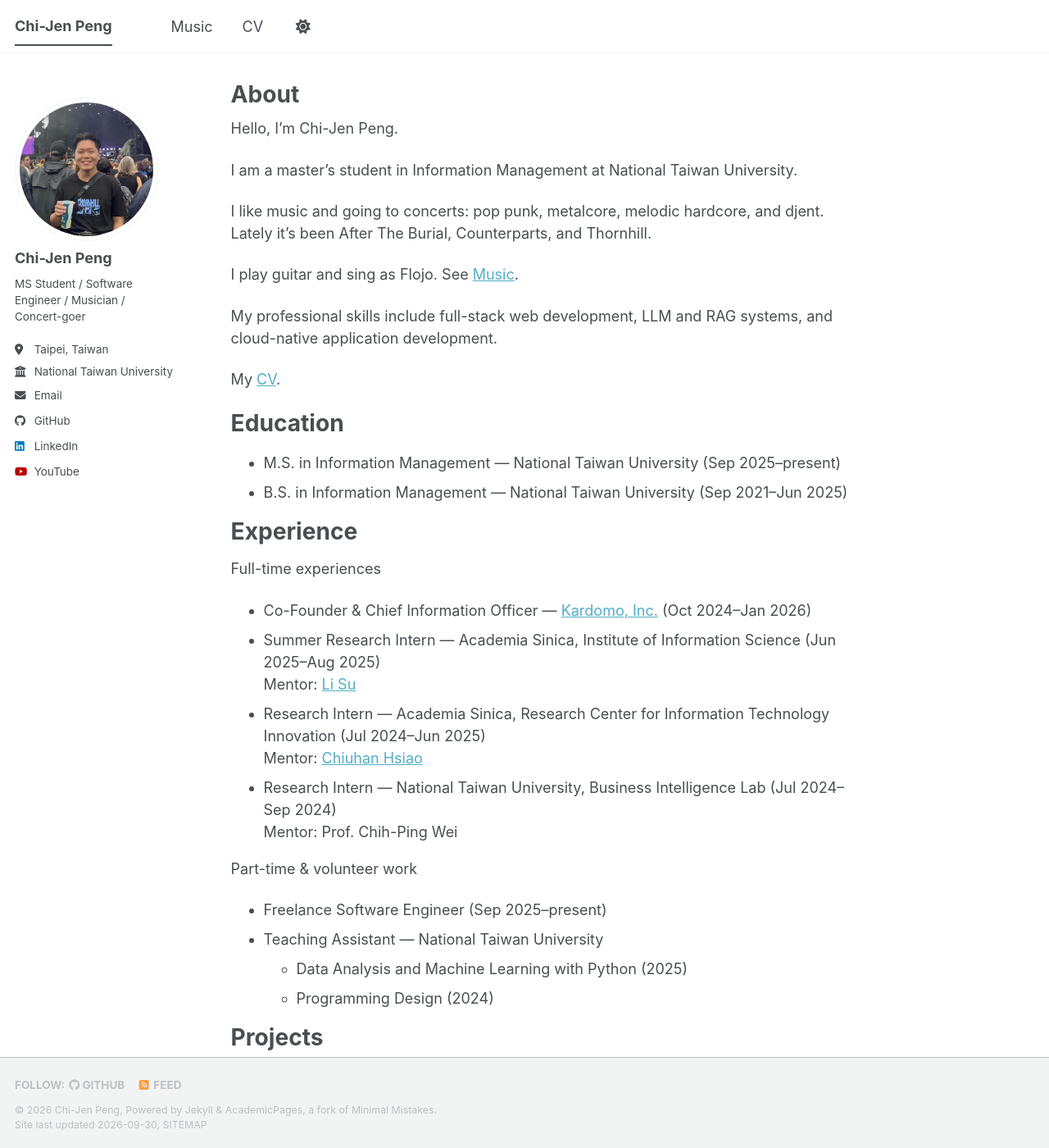
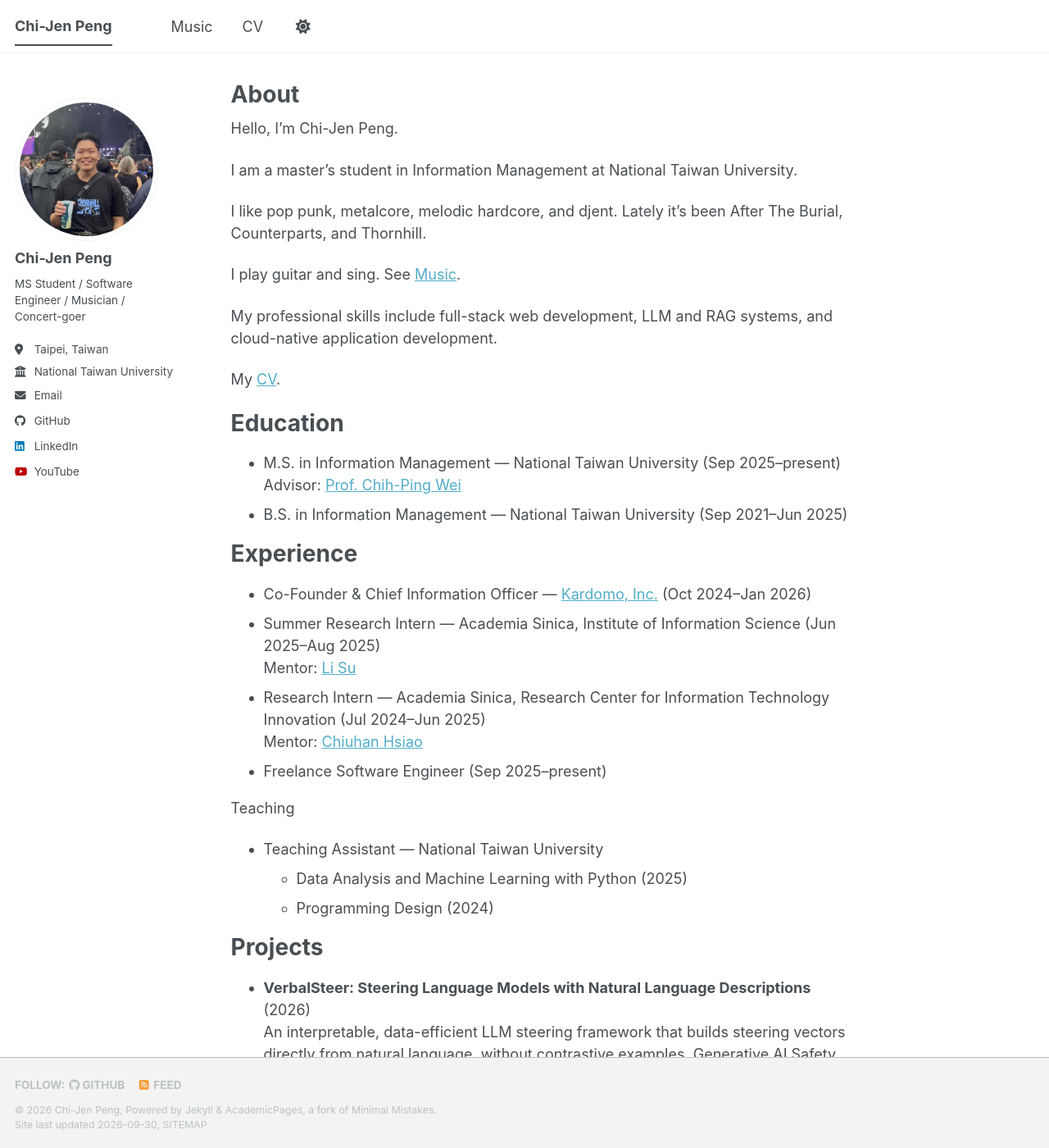
Before and after one commit to c0dypeng/c0dypeng.github.io, a Jekyll site: the page built from _pages/about.md, in a window 1280 px wide and 1400 px high. Shown: the whole window at 82% size. Built offline with Jekyll 4.4.1, drawn with Linux system fonts in a browser that asks for light colours; a style sheet for code colours, icons or effects is not loaded.

Commit message:
Add advisor, restructure experience, tweak music lines
- Education: Prof. Chih-Ping Wei listed as M.S. advisor (home + CV).
- Experience: drop the full-time/part-time split; TA moves under its
  own "Teaching" label. Remove the Business Intelligence Lab internship
  (home + CV) now that Prof. Wei is listed as advisor.
- Music lines: user's wording for taste; "as Flojo" removed.

Co-Authored-By: Claude Fable 5.1 <noreply@anthropic.com>

```diff
--- a/_pages/about.md
+++ b/_pages/about.md
@@ -11,9 +11,9 @@ Hello, I'm Chi-Jen Peng.
 
 I am a master's student in Information Management at National Taiwan University.
 
-I like music and going to concerts: pop punk, metalcore, melodic hardcore, and djent. Lately it's been After The Burial, Counterparts, and Thornhill.
+I like pop punk, metalcore, melodic hardcore, and djent. Lately it's been After The Burial, Counterparts, and Thornhill.
 
-I play guitar and sing as Flojo. See [Music](/music/).
+I play guitar and sing. See [Music](/music/).
 
 My professional skills include full-stack web development, LLM and RAG systems, and cloud-native application development.
 
@@ -22,22 +22,19 @@ My [CV](/cv/).
 Education
 ======
 
-- M.S. in Information Management — National Taiwan University (Sep 2025–present)
+- M.S. in Information Management — National Taiwan University (Sep 2025–present)<br>Advisor: [Prof. Chih-Ping Wei](https://www.linkedin.com/in/chih-ping-wei-10924a17b/)
 - B.S. in Information Management — National Taiwan University (Sep 2021–Jun 2025)
 
 Experience
 ======
 
-Full-time experiences
-
 - Co-Founder & Chief Information Officer — [Kardomo, Inc.](https://kardomo.com) (Oct 2024–Jan 2026)
 - Summer Research Intern — Academia Sinica, Institute of Information Science (Jun 2025–Aug 2025)<br>Mentor: [Li Su](https://homepage.iis.sinica.edu.tw/pages/lisu/index_en.html)
 - Research Intern — Academia Sinica, Research Center for Information Technology Innovation (Jul 2024–Jun 2025)<br>Mentor: [Chiuhan Hsiao](https://homepage.citi.sinica.edu.tw/pages/chiuhanhsiao/index_zh.html)
-- Research Intern — National Taiwan University, Business Intelligence Lab (Jul 2024–Sep 2024)<br>Mentor: Prof. Chih-Ping Wei
+- Freelance Software Engineer (Sep 2025–present)
 
-Part-time & volunteer work
+Teaching
 
-- Freelance Software Engineer (Sep 2025–present)
 - Teaching Assistant — National Taiwan University
   - Data Analysis and Machine Learning with Python (2025)
   - Programming Design (2024)
```
Also changed, not shown: _pages/cv.md (+1 -5 lines), _pages/music.md (+1 -1 lines).
